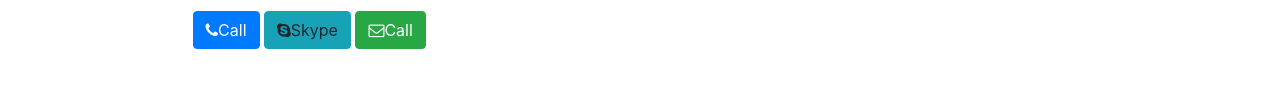
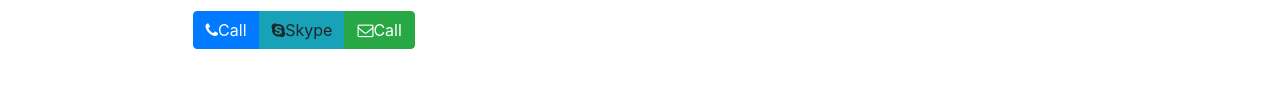
Before and after one commit to AbdulMunimKhan/bootstrap_assignment, a website: page bootstrap_assignment/contactus.html in a window 1280 px wide. Shown: the part 700-800 px from the top of the page. Drawn offline with nearby package versions, Linux system fonts and the light colour scheme.

Commit message:
Button 2

```diff
--- a/bootstrap_assignment/contactus.html
+++ b/bootstrap_assignment/contactus.html
@@ -79,9 +79,12 @@
                 <h5>Map of our Location</h5>
             </div>
             <div class="col-12 col-sm-11 offset-sm-1">
-                <a role="button" href="tel:+923449704297" class="btn btn-primary"><i class="fa fa-phone"></i>Call</a>
-                <a role="button" class="btn btn-info"><i class="fa fa-skype"></i>Skype</a>
-                <a role="button" class="btn btn-success" href="mailto:confusion@gmail.com"><i class="fa fa-envelope-o"></i>Call</a>
+                <div class="btn-group" role="group">
+                    <a role="button" href="tel:+923449704297" class="btn btn-primary"><i class="fa fa-phone"></i>Call</a>
+                    <a role="button" class="btn btn-info"><i class="fa fa-skype"></i>Skype</a>
+                    <a role="button" class="btn btn-success" href="mailto:confusion@gmail.com"><i class="fa fa-envelope-o"></i>Call</a>
+                </div>
+
             </div>
         </div>
 
```
